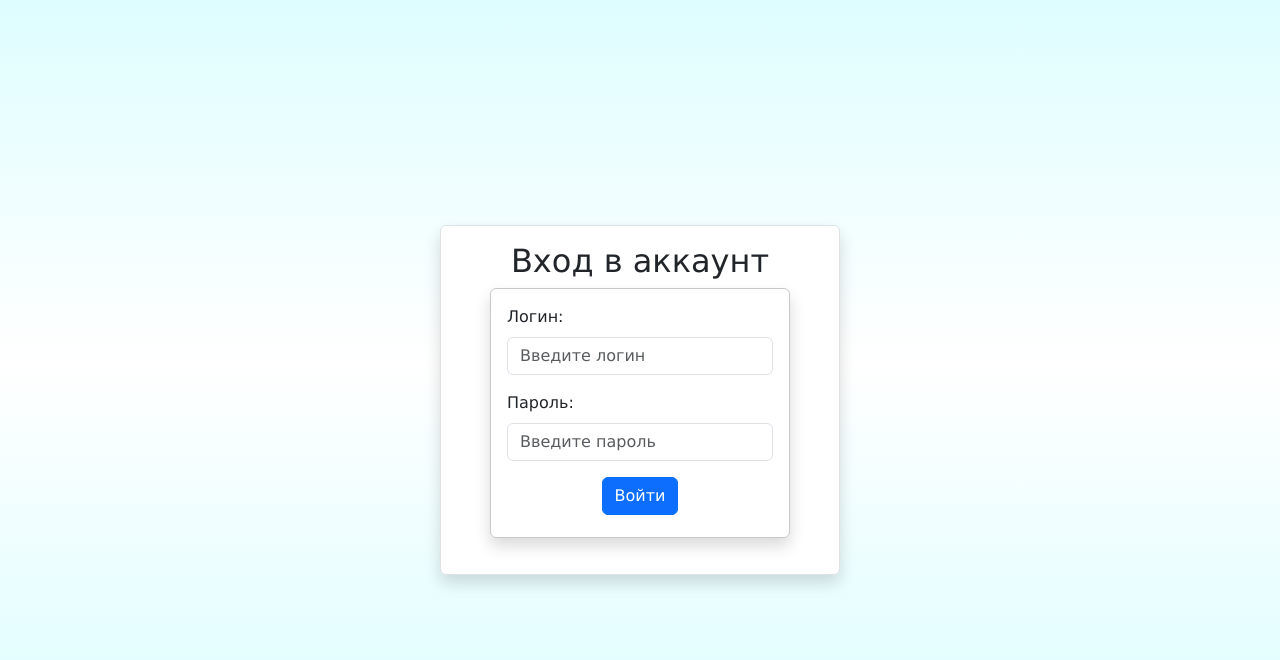
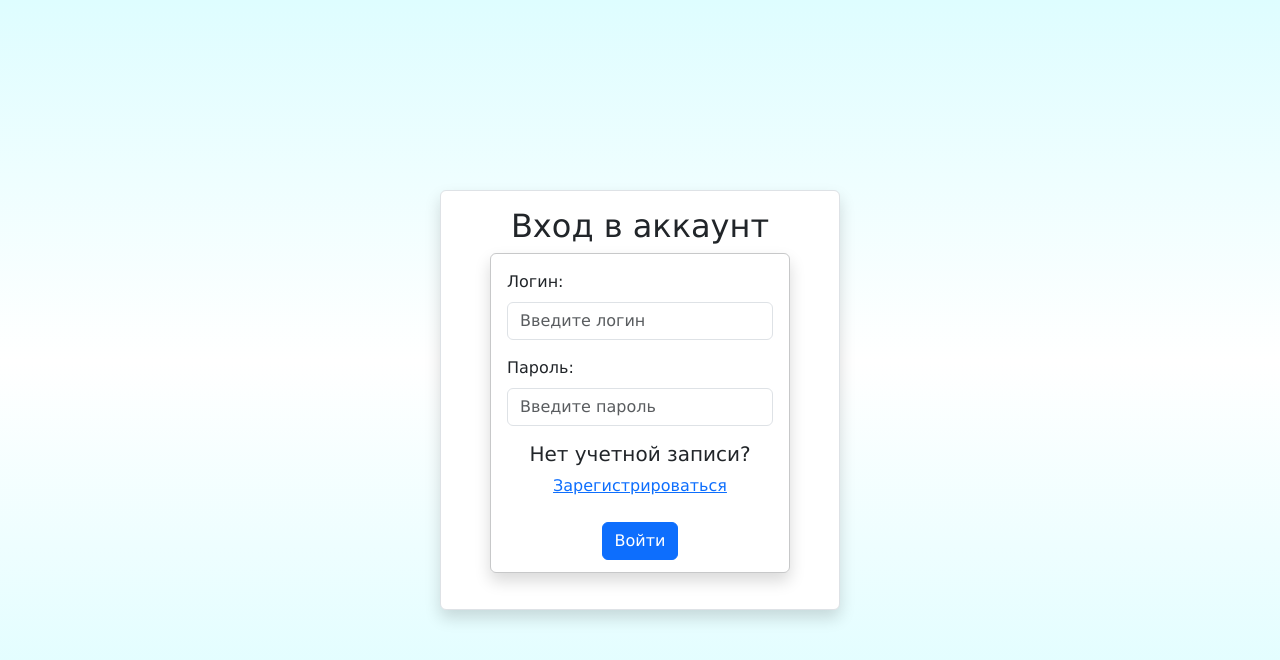
Before and after one commit to JatyPruducts/Tests_platform, a Vue app: page / in a window 1280 px wide. Shown: the top 660 px of the page. Built offline with nearby package versions, Linux system fonts and the light colour scheme; the HTML template or start-up script is replaced by a standard one.

Commit message:
Вроде успешная синхронизация фронта с бэком

```diff
--- a/package.json
+++ b/package.json
@@ -8,6 +8,7 @@
     "lint": "vue-cli-service lint"
   },
   "dependencies": {
+    "axios": "^1.7.9",
     "bootstrap": "^5.3.3",
     "bootstrap-icons": "^1.11.3",
     "bootstrap-vue": "^2.23.1",
--- a/src/views/HomePage.vue
+++ b/src/views/HomePage.vue
@@ -1,14 +1,16 @@
 <template>
   <div class="bg-white position-absolute mx-auto top-50 start-50 translate-middle
-  border border-opacity-25 p-3 shadow rounded" style="height: 350px; width: 400px;">
+  border border-opacity-25 p-3 shadow rounded" style="height: 420px; width: 400px;">
     <h2>Вход в аккаунт</h2>
-    <b-form @submit="onSubmit" class="mx-auto border border-dark rounded border-opacity-25 p-3 shadow" style="height: 250px; width: 300px;">
+    <b-form @submit="login" class="mx-auto border border-dark rounded border-opacity-25 p-3 shadow" style="height: 320px; width: 300px;">
       <b-form-group id="login" label="Логин:" label-for="input-1" class="text-start">
         <b-form-input id="input-1" type="text" placeholder="Введите логин" v-model="form.login"></b-form-input>
       </b-form-group>
       <b-form-group id="password" label="Пароль:" label-for="input-2" class="text-start">
         <b-form-input id="input-2" type="password" placeholder="Введите пароль" v-model="form.password"></b-form-input>
       </b-form-group>
+      <h5>Нет учетной записи?</h5>
+      <b-link href="/registration">Зарегистрироваться</b-link> <br> <br>
       <b-button type="submit" variant="primary">Войти</b-button>
     </b-form>
   </div>
@@ -55,14 +57,22 @@ export default {
       document.getElementById("input-2").classList.remove('is-invalid');
       this.login();
       alert(JSON.stringify(this.form));
-      this.$router.push('/admin/main');
+      //this.$router.push('/admin/main');
     },
     async login()
     {
-        const response = await axios.get(`http://127.0.0.1:8000/user/login/`, {
+        const response = await axios.get(`http://127.0.0.1:8000/users/{user_id}`, {
           user_login: this.form.login,
           user_password: this.form.password
         });
+        if (response.data.success) {
+            // Логика при успешном входе
+            alert('Успешный вход!');
+            this.$router.push('/admin/main');
+        } else {
+            // Логика при ошибке входа
+            alert('Ошибка входа: ' + response.data.message);
+      }
     }
   }
 };
--- a/src/views/RegistrationPage.vue
+++ b/src/views/RegistrationPage.vue
@@ -30,9 +30,9 @@
           password:'',
           confirmPassword:''
         },
-        selected: "Schoolboy",
+        selected: "Student",
         roles: [
-            {value: "Schoolboy", text: 'Ученик'},
+            {value: "Student", text: 'Ученик'},
             {value: "Teacher", text: 'Учитель'}
         ]
       }
```
Also changed, not shown: src/App.vue (+4 -4 lines), 1 other file (tests, documents, lock files or other folders).
